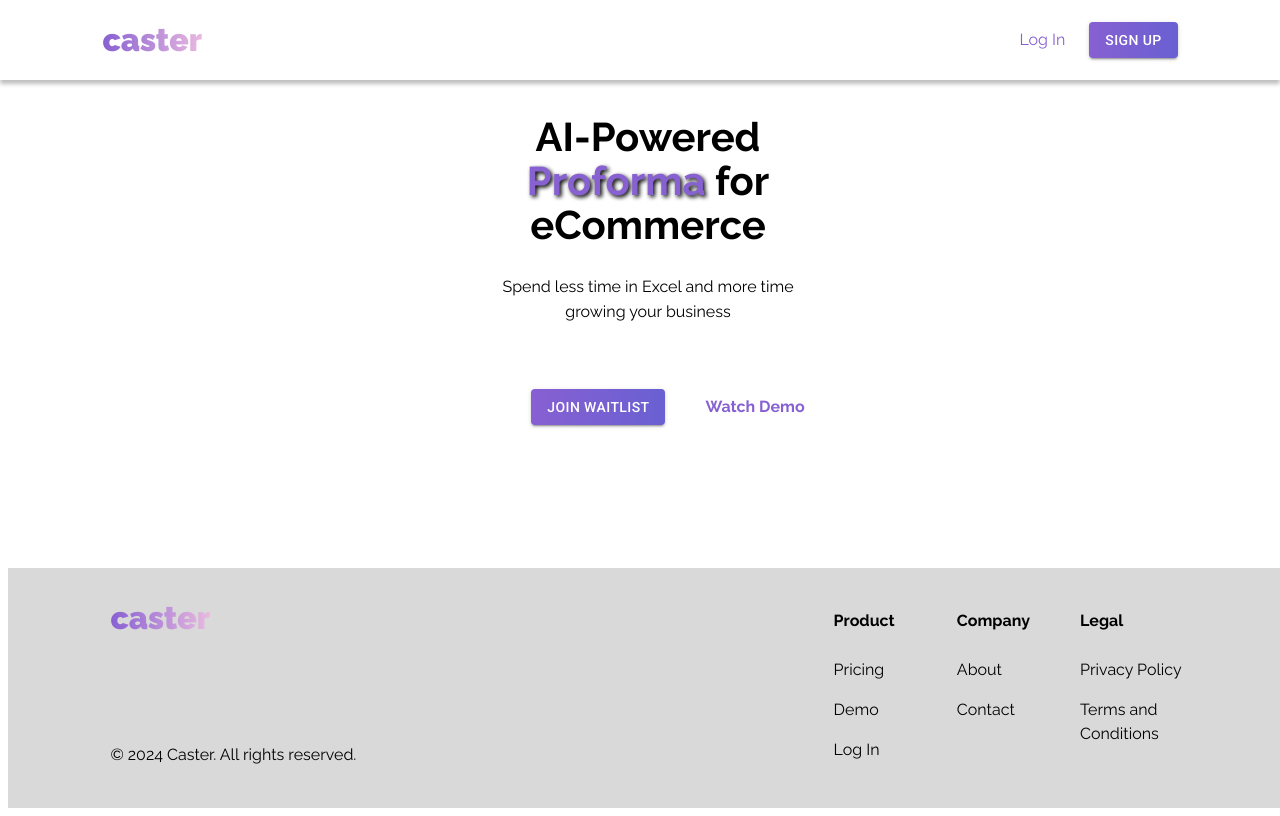
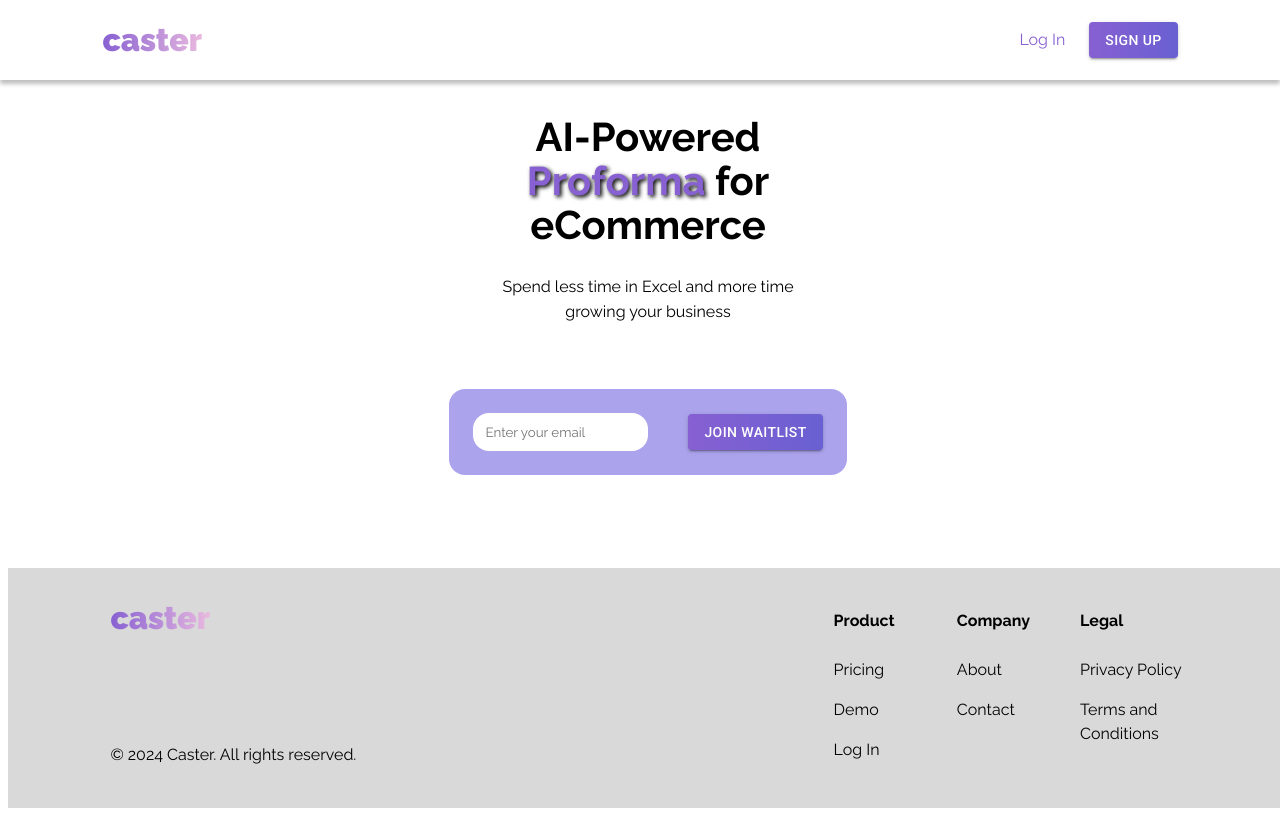
Before and after one commit to prestondavid99/SandboxLandingPage, a Next.js app: page / in a window 1280 px wide. Built offline with nearby package versions, Linux system fonts and the light colour scheme.

Commit message:
made style changes to email collector

```diff
--- a/src/pages/index.tsx
+++ b/src/pages/index.tsx
@@ -1,7 +1,6 @@
 import Head from 'next/head';
 import Link from 'next/link';
 import Button from '@mui/material/Button';
-import '../styles/style.css';
 
 export default function Home() {
     return (
@@ -23,10 +22,13 @@ export default function Home() {
                     </p>
                 </div>
                 <div className='home-links'>
+                    <form className="submit-email" action="/submit-email" method="POST">
+                        <input type="email" id="email" name="email" required placeholder="Enter your email"/>
+                    </form>
                     <Link href="/signup">
                         <Button className='button button-contained' variant="contained">Join Waitlist</Button>
                     </Link>
-                    <Link href="/comingsoon">Watch Demo</Link>
+                    {/*<Link href="/comingsoon">Watch Demo</Link>*/}
                 </div>
 
             </div>
--- a/src/styles/style.css
+++ b/src/styles/style.css
@@ -118,6 +118,26 @@ a {
     font-size: var(--paragraph-font-size);
     text-decoration: none;
     color: var(--primary-color);
+}
+
+input[type="email"] {
+    border: none;
+    outline: none;
+    background-color: white;
+    font-family: var(--font-primary), sans-serif;
+}
+
+form {
+    display: flex;
+    padding: 10px;
+    font-size: 1rem;
+    background-color: white;
+    /*color: white;*/
+    /*border: none;*/
+    border-radius: 1rem;
+    /*cursor: pointer;*/
+    /*transition: background-color 0.3s ease;*/
+    /*box-shadow: inset 0 4px 8px rgba(0, 0, 0, 0.1);*/
 }
 
 a:hover {
@@ -352,6 +372,9 @@ Use section labels as needed for readability.
     display: flex;
     align-items: center;
     justify-content: center;
+    background: var(--secondary-color);
+    padding: 1.5rem;
+    border-radius: 1rem;
     margin-top: var(--spacing-x12);
 }
 
```
